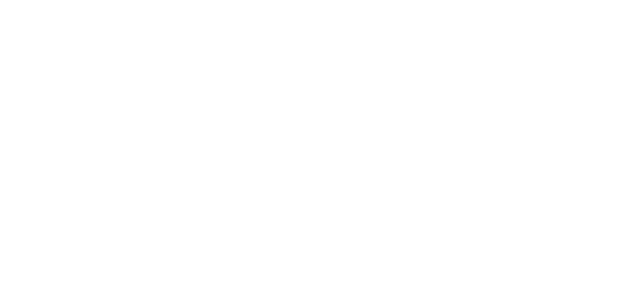
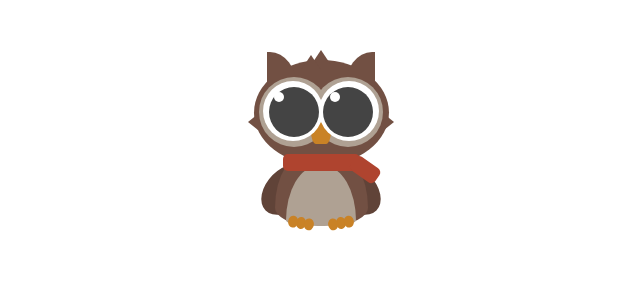
Before and after one commit to zubairmoerat/Owl, a plain HTML site: page index.html in a window 1280 px wide. Shown: the whole page, without its empty margins (319-959 px from the left). Drawn offline with Linux system fonts and the light colour scheme.

Commit message:
Almost Done

```diff
--- a/css/style.css
+++ b/css/style.css
@@ -12,3 +12,250 @@
     height: 300px;
     width: 300px;
 }
+.head {
+    position: absolute;
+    height: 35%;
+    width: 45%;
+    background: #725043;
+    top: 20%;
+    left: calc((100% - 45%)/ 2);
+    border-radius: 50%;
+    z-index: 2;
+}
+.ears::after,
+.ears::before {
+    position: absolute;
+    height: 40px;
+    width: 30px;
+    background: #725043;
+    display: block;
+    content: "";
+    top:  -8%;
+}
+.ears::before {
+    left: 10%;
+    border-radius:  0 90% 0 0;
+}
+.ears::after {
+    right: 10%;
+    border-radius: 90% 0 0 0;
+}
+.head::after,
+.head::before {
+    position: absolute;
+    display: block;
+    content: "";
+    border-bottom: 15px solid #725043;
+    border-left: 10px transparent solid;
+    border-right: 10px transparent solid;
+}
+.head::before {
+    top: -10px;
+    left: calc((100% - 20px)/ 2);
+}
+.head::after {
+    top: -5px;
+    left: 35%;
+}
+.eyes::after,
+.eyes::before {
+    position: absolute;
+    display: block;
+    content: "";
+    height: 70px;
+    width: 70px;
+    background: #afa193;
+    top: 16%;
+    border-radius: 50%;
+}
+.eyes .right,
+.eyes .left {
+    position: absolute;
+    background: #fff;
+    z-index: 3;
+    height: 60px;
+    width: 60px;
+    top: 20%;
+    border-radius: 50%;
+}
+.eyes .right::before,
+.eyes .left::before {
+    position: absolute;
+    display: block;
+    content: "";
+    height: 50px;
+    width: 50px;
+    background: #444;
+    top: 10%;
+    border-radius: 50%;
+}
+.eyes .right::after,
+.eyes .left::after {
+    position: absolute;
+    display: block;
+    content: "";
+    height: 10px;
+    width: 10px;
+    background: #fff;
+    border-radius: 50%;
+    top: 18%;
+    left: 18%;
+}
+.eyes::before {
+    left: 4%;
+}
+.eyes::after {
+    right: 4%;
+}
+.eyes .left {
+    left: 7%;
+}
+.eyes .left::before {
+    left: 10%;
+}
+.eyes .right {
+    right: 7%;
+}
+.eyes .right::before {
+    right: 10%;
+}
+.beak::after,
+.beak::before {
+    position: absolute;
+    display: block;
+    content: "";
+    top: -5px;
+    border-top: 8px solid transparent;
+    border-bottom: 8px solid transparent;
+    border-radius: 0;
+}
+.beak {
+    position: absolute;
+    z-index: 2;
+    height: 25px;
+    width: 20px;
+    background: #c98226;
+    bottom: 20%;
+    left: calc((100% - 20px)/ 2);
+    border-radius: 0 0 50% 50%/100%;
+}
+.beak::before {
+    left: -63px;
+    border-right: 10px solid #725043;
+}
+.beak::after {
+    right:  -63px;
+    border-left: 10px solid #725043;
+}
+.body {
+    position: absolute;
+    height: 25%;
+    width: 31%;
+    background: #725043;
+    bottom: 25%;
+    left: calc((100% - 31%)/ 2);
+    border-radius: 50% 50% 50% 50%/100% 100% 30% 30%;
+}
+.body::before {
+    position: absolute;
+    display: block;
+    content: "";
+    height: 60px;
+    width: 70px;
+    background: #afa193;
+    top: 16px;
+    left: calc((100% - 70px)/ 2);
+    border-radius: 50% 50% 50% 50%/100% 100% 10% 10%;
+}
+.feet .right,
+.feet .left,
+.feet .right::after,
+.feet .right::before,
+.feet .left::after,
+.feet .left::before {
+    position: absolute;
+    background: #c98226;
+    height: 12px;
+    width: 10px;
+    bottom: -5%;
+    border-radius: 50%;
+    z-index: 5;
+}
+.feet .right::after,
+.feet .right::before,
+.feet .left::after,
+.feet .left::before {
+    position: absolute;
+    display: block;
+    content: "";
+    bottom: 0;
+}
+.feet .left {
+    left: 23%;
+    transform: rotate(10deg);
+}
+.feet .left::before {
+    left: -8px;
+}
+.feet .left::after {
+    right: -8px;
+}
+.feet .right {
+    right: 23%;
+    transform: rotate(-10deg);
+}
+.feet .right::before {
+    left: -8px;
+}
+.feet .right::after {
+    right: -8px;
+}
+.scarf::before {
+    position: absolute;
+    display: block;
+    content: "";
+    background: #af442f;
+}
+.scarf {
+    position: absolute;
+    background: #af442f;
+    height: 23%;
+    width: 82%;
+    z-index: 3;
+    top: 5%;
+    left: 9.5%;
+    border-radius: 5px;
+}
+.scarf::before {
+    top: 7px;
+    right: -20px;
+    height: 100%;
+    width: 30px;
+    transform: rotate(35deg);
+    border-radius: 5px;
+}
+.wings .right,
+.wings .left {
+    position: absolute;
+    background: #604338;
+    top: 15%;
+    height: 60px;
+    width: 40px;
+    transform-origin: top;
+    border-radius: 50%;
+}
+.wings {
+    position: absolute;
+    bottom: 27%;
+    left: 25%;
+    height: 20%;
+    width: 50%;
+}
+.wings .left {
+    left: 28%;
+    transform: rotate(45deg);
+}
+.wings .right {
+    right: 28%;
+    transform: rotate(-45deg);
+}
--- a/index.html
+++ b/index.html
@@ -28,10 +28,10 @@
             <div class="stomach-top"></div>
             <div class="stomach-bottom"></div>
             <div class="scarf"></div>
-        </div>
-        <div class="feet">
-            <div class="left"></div>
-            <div class="right"></div>
+            <div class="feet">
+                <div class="left"></div>
+                <div class="right"></div>
+            </div>
         </div>
     </div>
 </body>
```
